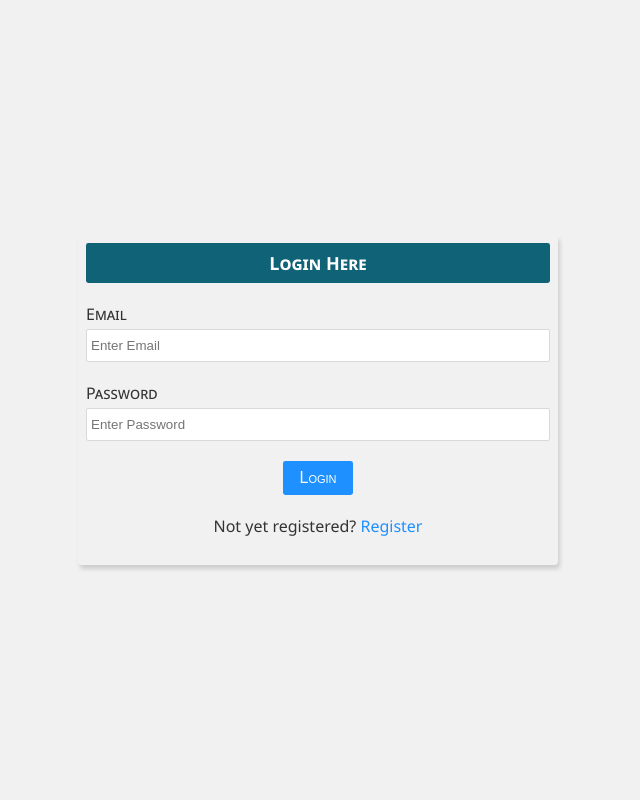
After one commit to claretnnamocha/TEM, a PHP site: page /login.php in a window 1280 px wide. The commit adds this page. Shown: the whole page, without its empty margins (322-962 px from the left). Run offline with PHP 8.4, Linux system fonts and the light colour scheme.

Commit message:
uploading an updated file
added login.php and updated the index.php file

```diff
--- /dev/null
+++ b/login.php
@@ -0,0 +1,56 @@
+<!DOCTYPE html>
+<html lang="en">
+  <head>
+    <meta charset="UTF-8" />
+    <meta name="viewport" content="width=device-width, initial-scale=1.0" />
+    <meta http-equiv="X-UA-Compatible" content="ie=edge" />
+    <meta name="author" content="Team TEM" />
+    <meta
+      name="description"
+      content="Event booking for events in Owerri Tech"
+    />
+    <title>OTEM</title>
+    <link rel="stylesheet" href="static/css/main.css" />
+  </head>
+  <body>
+    <div class="form-wrapper">
+      <div class="form">
+        <h4 class="form__title">Login Here</h4>
+        <form action="#" method="post">
+          <div class="form__group">
+            <label
+              >Email
+              <input
+                type="text"
+                name="email"
+                id="email"
+                placeholder="Enter Email"
+              />
+            </label>
+          </div>
+          <div class="form__group">
+            <label
+              >Password
+              <input
+                type="password"
+                name="password"
+                id="password"
+                placeholder="Enter Password"
+              />
+            </label>
+          </div>
+          <div class="form__group btn__login">
+            <button type="submit" class="btn">Login</button>
+          </div>
+          <div class="form__group btn__login">
+            <span
+              >Not yet registered?
+              <a href="./register.html" class="form__link">Register</a></span
+            >
+          </div>
+        </form>
+      </div>
+    </div>
+    <script src="static/js/main.js"></script>
+  </body>
+</html>
--- /dev/null
+++ b/static/css/main.css
@@ -0,0 +1,182 @@
+*,
+*::after,
+*::before {
+  box-sizing: border-box;
+}
+
+:root,
+html,
+body {
+  margin: 0;
+  padding: 0;
+  font-size: 100%;
+  font-size-adjust: 100%;
+}
+
+body {
+  font-family: "Segoe UI", Tahoma, Geneva, Verdana, sans-serif;
+  background-color: #f1f1f1;
+  color: #333;
+}
+
+/* App Forms */
+
+.form-wrapper {
+  width: 100vw;
+  height: 100vh;
+  display: -ms-flex;
+  display: -moz-flex;
+  display: -webkit-flex;
+  display: flex;
+
+  -ms-align-items: center;
+  -moz-align-items: center;
+  -webkit-align-items: center;
+  align-items: center;
+
+  -ms-justify-content: center;
+  -moz-justify-content: center;
+  -webkit-justify-content: center;
+  justify-content: center;
+}
+
+.form,
+.app {
+  flex: 0 1 90%;
+  padding: 0.5rem;
+  border-radius: 0.25rem;
+}
+
+.form {
+  max-width: 30rem;
+  box-shadow: 2px 4px 4px 0 rgba(0, 0, 0, 0.15);
+}
+
+.form__title {
+  background-color: rgb(16, 99, 119);
+  color: white;
+  padding: 0.5rem 1rem;
+  margin: 0;
+  margin-bottom: 1rem;
+  text-align: center;
+  border-radius: 0.15rem;
+  font-variant: small-caps;
+  font-size: 18px;
+}
+
+.form__group {
+  width: 100%;
+  margin: 1.25rem 0;
+}
+
+.form__group label {
+  font-variant: small-caps;
+}
+
+.form__group input {
+  width: 100%;
+  border: 1px solid rgba(0, 0, 0, 0.15);
+  padding: 0.5rem 0.25rem;
+  border-radius: 0.15rem;
+  margin-top: 0.25rem;
+}
+
+.form__group input:focus {
+  border-color: rgba(0, 0, 0, 0.25);
+}
+
+.btn {
+  border: none;
+  padding: 0.5rem 1rem;
+  background-color: dodgerblue;
+  color: white;
+  cursor: pointer;
+  transition: all 0.3s ease-in-out;
+  margin: 0 auto;
+  border-radius: 0.15rem;
+  font-size: 16px;
+  font-variant: small-caps;
+}
+
+.btn__login {
+  text-align: center;
+  margin-top: 1.25rem;
+}
+
+.form__link {
+  text-decoration: none;
+  color: dodgerblue;
+}
+
+/* Main APP */
+.wrapper {
+  display: -ms-flex;
+  display: -moz-flex;
+  display: -webkit-flex;
+  display: flex;
+
+  -ms-align-items: flex-start;
+  -moz-align-items: flex-start;
+  -webkit-align-items: flex-start;
+  align-items: flex-start;
+
+  -ms-justify-content: center;
+  -moz-justify-content: center;
+  -webkit-justify-content: center;
+  justify-content: center;
+}
+
+.wrapper {
+  height: 100vh;
+  width: 100vw;
+  padding: 2rem;
+}
+
+.events-container {
+  box-shadow: 2px 4px 4px 0 rgba(0, 0, 0, 0.15);
+  background-color: white;
+}
+
+.events {
+  margin: 0;
+  padding: 0;
+  list-style: none;
+}
+
+.events-title {
+  margin: 0;
+  margin-bottom: 0.5rem;
+  background-color: #333;
+  color: white;
+  text-align: left;
+  text-transform: uppercase;
+  padding: 0.5rem 1rem;
+}
+
+.event {
+  border-bottom: 1px solid rgba(0, 0, 0, 0.15);
+  padding: 1rem;
+  margin-bottom: 1rem;
+}
+
+.event__name,
+.event__title,
+.event__desc {
+  margin: 0;
+}
+
+.event__title {
+  margin-top: 0.25rem;
+  font-weight: 600;
+}
+
+.event__desc {
+  margin-top: 1rem;
+}
+
+.event__date {
+  font-size: 13px;
+  font-weight: 600;
+  font-variant: small-caps;
+  margin-bottom: 1rem;
+}
```
Also changed, not shown: index.php (+29 -6 lines).
